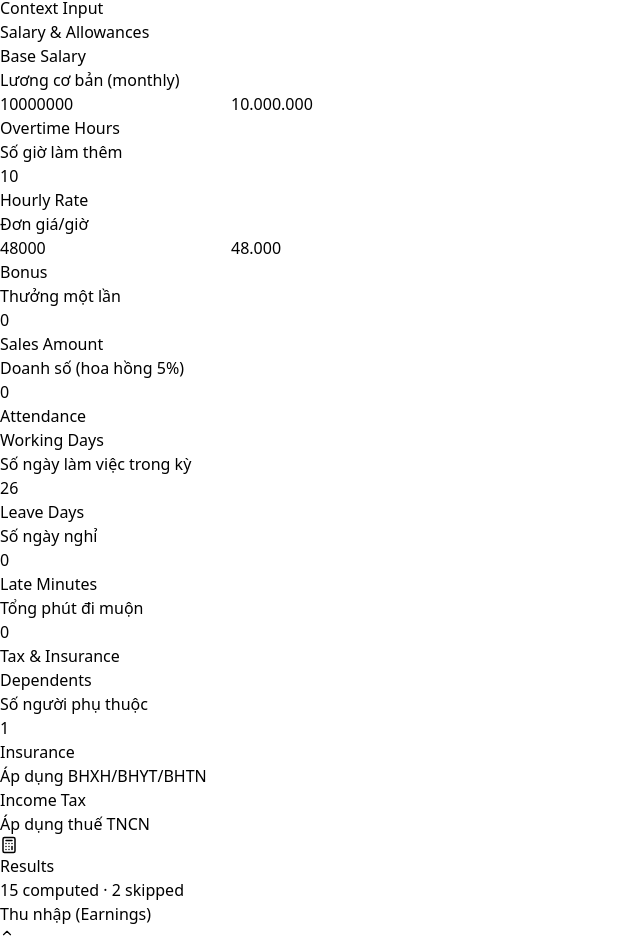
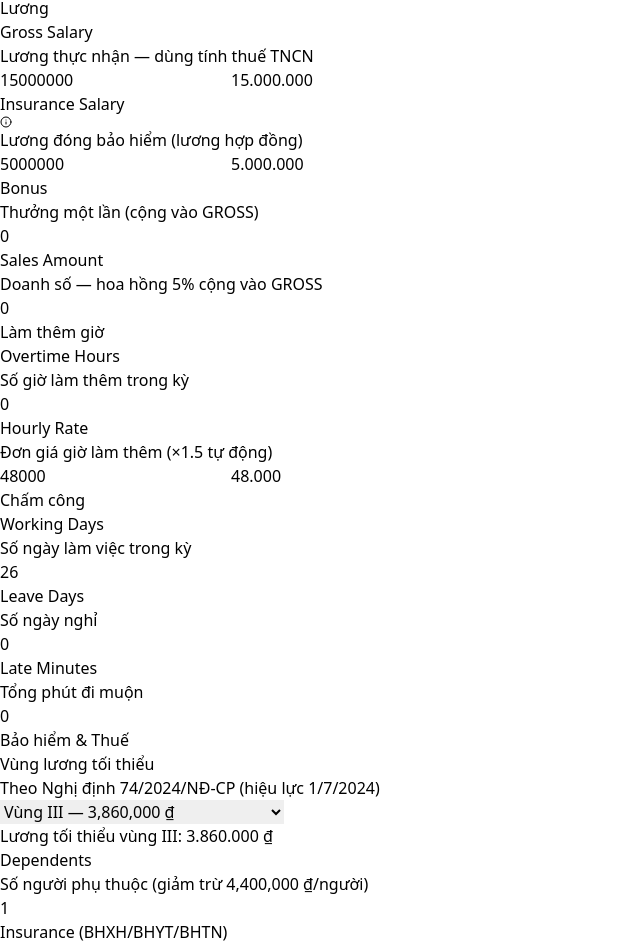
Before and after one commit to NgTrQuang/dynamic_salary_rule_engine, a React (Vite) app: page / in a window 1280 px wide. Shown: the part 1118-2062 px from the top of the page, without its empty margins (0-640 px from the left). Built offline with nearby package versions, Linux system fonts and the light colour scheme.

Commit message:
setup salary with region dropdown

```diff
--- a/src/App.jsx
+++ b/src/App.jsx
@@ -3,7 +3,7 @@ import RuleTable from "./components/RuleTable";
 import ContextInput from "./components/ContextInput";
 import ResultPanel from "./components/ResultPanel";
 import { runEngine } from "./engine/ruleEngine";
-import { defaultRules, defaultContext } from "./data/defaultRules";
+import { defaultRules, defaultContext, MIN_WAGE_BY_REGION } from "./data/defaultRules";
 import { Download, Upload, Play, RefreshCw, Cpu } from "lucide-react";
 
 export default function App() {
@@ -13,14 +13,20 @@ export default function App() {
   const [autoCalc, setAutoCalc] = useState(true);
   const fileInputRef = useRef(null);
 
+  function buildContext(c) {
+    const min_wage = MIN_WAGE_BY_REGION[c.region] ?? MIN_WAGE_BY_REGION["III"];
+    return { ...c, min_wage };
+  }
+
   const calculate = useCallback((r, c) => {
-    const res = runEngine(r ?? rules, c ?? context);
+    const ctx = buildContext(c ?? context);
+    const res = runEngine(r ?? rules, ctx);
     setResults(res);
   }, [rules, context]);
 
   // Run calculation on initial load
   useEffect(() => {
-    const res = runEngine(defaultRules, defaultContext);
+    const res = runEngine(defaultRules, buildContext(defaultContext));
     setResults(res);
   }, []);
 
@@ -32,6 +38,17 @@ export default function App() {
   function handleContextChange(newCtx) {
     setContext(newCtx);
     if (autoCalc) calculate(rules, newCtx);
+  }
+
+  function getWarnings() {
+    const min_wage = MIN_WAGE_BY_REGION[context.region] ?? MIN_WAGE_BY_REGION["III"];
+    const warnings = [];
+    if (context.insurance_enabled && context.insurance_salary < min_wage) {
+      warnings.push(
+        `Lương đóng BH (${context.insurance_salary.toLocaleString("vi-VN")} ₫) thấp hơn lương tối thiểu vùng ${context.region} (${min_wage.toLocaleString("vi-VN")} ₫). Hệ thống tự động dùng mức tối thiểu.`
+      );
+    }
+    return warnings;
   }
 
   function handleReset() {
@@ -152,7 +169,7 @@ export default function App() {
 
         {/* Result Panel */}
         <section className="col-span-12 md:col-span-8 bg-white rounded-2xl shadow-sm border border-gray-200 p-5">
-          <ResultPanel results={results} rules={rules} />
+          <ResultPanel results={results} rules={rules} warnings={getWarnings()} />
         </section>
       </main>
     </div>
--- a/src/components/ContextInput.jsx
+++ b/src/components/ContextInput.jsx
@@ -1,103 +1,207 @@
-import React from "react";
-import { SlidersHorizontal } from "lucide-react";
+import React, { useState } from "react";
+import { SlidersHorizontal, Info, AlertTriangle } from "lucide-react";
+import { MIN_WAGE_BY_REGION } from "../data/defaultRules";
 
-const FIELD_GROUPS = [
-  {
-    group: "Salary & Allowances",
-    fields: [
-      { key: "base_salary",    label: "Base Salary",      type: "number", description: "L\u01b0\u01a1ng c\u01a1 b\u1ea3n (monthly)" },
-      { key: "overtime_hours", label: "Overtime Hours",   type: "number", description: "S\u1ed1 gi\u1edd l\u00e0m th\u00eam" },
-      { key: "hourly_rate",    label: "Hourly Rate",      type: "number", description: "\u0110\u01a1n gi\u00e1/gi\u1edd" },
-      { key: "bonus",          label: "Bonus",            type: "number", description: "Th\u01b0\u1edfng m\u1ed9t l\u1ea7n" },
-      { key: "sales_amount",   label: "Sales Amount",     type: "number", description: "Doanh s\u1ed1 (hoa h\u1ed3ng 5%)" },
-    ],
-  },
-  {
-    group: "Attendance",
-    fields: [
-      { key: "working_days",   label: "Working Days",     type: "number", description: "S\u1ed1 ng\u00e0y l\u00e0m vi\u1ec7c trong k\u1ef3" },
-      { key: "leave_days",     label: "Leave Days",       type: "number", description: "S\u1ed1 ng\u00e0y ngh\u1ec9" },
-      { key: "late_minutes",   label: "Late Minutes",     type: "number", description: "T\u1ed5ng ph\u00fat \u0111i mu\u1ed9n" },
-    ],
-  },
-  {
-    group: "Tax & Insurance",
-    fields: [
-      { key: "dependents",       label: "Dependents",      type: "number",  description: "S\u1ed1 ng\u01b0\u1eddi ph\u1ee5 thu\u1ed9c" },
-      { key: "insurance_enabled", label: "Insurance",      type: "toggle",  description: "\u00c1p d\u1ee5ng BHXH/BHYT/BHTN" },
-      { key: "tax_enabled",       label: "Income Tax",     type: "toggle",  description: "\u00c1p d\u1ee5ng thu\u1ebf TNCN" },
-    ],
-  },
+const REGIONS = [
+  { value: "I",   label: "Vùng I — 4,960,000 ₫ (HN, HCM, ...)" },
+  { value: "II",  label: "Vùng II — 4,410,000 ₫" },
+  { value: "III", label: "Vùng III — 3,860,000 ₫" },
+  { value: "IV",  label: "Vùng IV — 3,450,000 ₫" },
 ];
 
-function formatNumber(val) {
-  if (val === "" || val === null || val === undefined) return "";
+function fmt(val) {
+  if (val === null || val === undefined || val === "") return "";
   return Number(val).toLocaleString("vi-VN");
 }
 
+function NumberField({ label, fieldKey, value, description, tooltip, warning, onChange }) {
+  const [showTip, setShowTip] = useState(false);
+  return (
+    <div className="flex flex-col gap-1">
+      <div className="flex items-center gap-1.5">
+        <label className="text-xs font-semibold text-gray-600 uppercase tracking-wide">{label}</label>
+        {tooltip && (
+          <div className="relative">
+            <Info
+              size={12}
+              className="text-gray-400 cursor-pointer hover:text-blue-500"
+              onMouseEnter={() => setShowTip(true)}
+              onMouseLeave={() => setShowTip(false)}
+            />
+            {showTip && (
+              <div className="absolute left-4 top-0 z-10 w-56 bg-gray-800 text-white text-xs rounded-lg px-3 py-2 shadow-lg">
+                {tooltip}
+              </div>
+            )}
+          </div>
+        )}
+      </div>
+      {description && <p className="text-xs text-gray-400">{description}</p>}
+      <div className="relative">
+        <input
+          type="text"
+          inputMode="numeric"
+          value={value ?? 0}
+          onChange={(e) => {
+            const num = e.target.value === "" ? 0 : parseFloat(e.target.value.replace(/[^0-9.-]/g, ""));
+            onChange(fieldKey, isNaN(num) ? 0 : num);
+          }}
+          className={`w-full border rounded-lg px-3 py-2 text-sm font-mono focus:outline-none focus:ring-2 focus:border-transparent bg-white ${
+            warning ? "border-amber-400 focus:ring-amber-400" : "border-gray-200 focus:ring-blue-400"
+          }`}
+        />
+        {(value ?? 0) >= 1000 && (
+          <span className="absolute right-3 top-1/2 -translate-y-1/2 text-xs text-gray-400 pointer-events-none">
+            {fmt(value)}
+          </span>
+        )}
+      </div>
+      {warning && (
+        <div className="flex items-start gap-1 text-amber-600 bg-amber-50 border border-amber-200 rounded-lg px-2 py-1.5">
+          <AlertTriangle size={12} className="mt-0.5 shrink-0" />
+          <span className="text-xs">{warning}</span>
+        </div>
+      )}
+    </div>
+  );
+}
+
+function ToggleField({ label, fieldKey, value, description, onChange }) {
+  return (
+    <div className="flex flex-col gap-1">
+      <div className="flex items-center justify-between">
+        <label className="text-xs font-semibold text-gray-600 uppercase tracking-wide">{label}</label>
+        <div
+          onClick={() => onChange(fieldKey, value ? 0 : 1)}
+          className={`cursor-pointer relative w-9 h-5 rounded-full transition-colors ${value ? "bg-blue-500" : "bg-gray-300"}`}
+        >
+          <div className={`absolute top-0.5 w-4 h-4 bg-white rounded-full shadow transition-transform ${value ? "translate-x-4" : "translate-x-0.5"}`} />
+        </div>
+      </div>
+      {description && <p className="text-xs text-gray-400">{description}</p>}
+    </div>
+  );
+}
+
 export default function ContextInput({ context, onChange }) {
-  function handleChange(key, raw) {
-    const num = raw === "" ? 0 : parseFloat(raw.replace(/[^0-9.-]/g, ""));
-    onChange({ ...context, [key]: isNaN(num) ? 0 : num });
+  function handleChange(key, val) {
+    onChange({ ...context, [key]: val });
   }
 
-  function handleToggle(key) {
-    onChange({ ...context, [key]: context[key] ? 0 : 1 });
-  }
-
-  const NUMBER_KEYS = new Set(["base_salary", "overtime_hours", "hourly_rate", "bonus", "sales_amount", "working_days", "leave_days", "late_minutes"]);
+  const minWage = MIN_WAGE_BY_REGION[context.region] ?? MIN_WAGE_BY_REGION["III"];
+  const insuranceWarn =
+    context.insurance_enabled && context.insurance_salary < minWage
+      ? `Dưới lương tối thiểu vùng ${context.region} (${fmt(minWage)} ₫). Hệ thống tự dùng mức tối thiểu.`
+      : null;
 
   return (
-    <div className="flex flex-col gap-3">
+    <div className="flex flex-col gap-4">
       <div className="flex items-center gap-2">
         <SlidersHorizontal size={18} className="text-gray-600" />
         <h2 className="text-lg font-semibold text-gray-800">Context Input</h2>
       </div>
 
-      <div className="flex flex-col gap-4">
-        {FIELD_GROUPS.map(({ group, fields }) => (
-          <div key={group}>
-            <p className="text-xs font-bold text-gray-400 uppercase tracking-widest mb-2 border-b border-gray-100 pb-1">{group}</p>
-            <div className="flex flex-col gap-3">
-              {fields.map(({ key, label, description, type }) => (
-                <div key={key} className="flex flex-col gap-1">
-                  <div className="flex items-center justify-between">
-                    <label className="text-xs font-semibold text-gray-600 uppercase tracking-wide">{label}</label>
-                    {type === "toggle" && (
-                      <div
-                        onClick={() => handleToggle(key)}
-                        className={`cursor-pointer relative w-9 h-5 rounded-full transition-colors ${
-                          context[key] ? "bg-blue-500" : "bg-gray-300"
-                        }`}
-                      >
-                        <div className={`absolute top-0.5 w-4 h-4 bg-white rounded-full shadow transition-transform ${
-                          context[key] ? "translate-x-4" : "translate-x-0.5"
-                        }`} />
-                      </div>
-                    )}
-                  </div>
-                  <p className="text-xs text-gray-400">{description}</p>
-                  {type !== "toggle" && (
-                    <div className="relative">
-                      <input
-                        type="text"
-                        inputMode="numeric"
-                        value={context[key] ?? 0}
-                        onChange={(e) => handleChange(key, e.target.value)}
-                        className="w-full border border-gray-200 rounded-lg px-3 py-2 text-sm font-mono focus:outline-none focus:ring-2 focus:ring-blue-400 focus:border-transparent bg-white"
-                      />
-                      {NUMBER_KEYS.has(key) && (context[key] ?? 0) >= 1000 && (
-                        <span className="absolute right-3 top-1/2 -translate-y-1/2 text-xs text-gray-400 pointer-events-none">
-                          {formatNumber(context[key])}
-                        </span>
-                      )}
-                    </div>
-                  )}
-                </div>
+      {/* ── LƯƠNG ───────────────────────────────────────── */}
+      <div>
+        <p className="text-xs font-bold text-gray-400 uppercase tracking-widest mb-2 border-b border-gray-100 pb-1">Lương</p>
+        <div className="flex flex-col gap-3">
+          <NumberField
+            label="Gross Salary"
+            fieldKey="base_salary"
+            value={context.base_salary}
+            description="Lương thực nhận — dùng tính thuế TNCN"
+            onChange={handleChange}
+          />
+          <NumberField
+            label="Insurance Salary"
+            fieldKey="insurance_salary"
+            value={context.insurance_salary}
+            description="Lương đóng bảo hiểm (lương hợp đồng)"
+            tooltip="Lương ghi trong hợp đồng dùng để đóng BHXH/BHYT/BHTN. Không thấp hơn lương tối thiểu vùng. Tối đa 36,000,000 ₫ (20× lương cơ sở). Nghị định 74/2024/NĐ-CP."
+            warning={insuranceWarn}
+            onChange={handleChange}
+          />
+          <NumberField
+            label="Bonus"
+            fieldKey="bonus"
+            value={context.bonus}
+            description="Thưởng một lần (cộng vào GROSS)"
+            onChange={handleChange}
+          />
+          <NumberField
+            label="Sales Amount"
+            fieldKey="sales_amount"
+            value={context.sales_amount}
+            description="Doanh số — hoa hồng 5% cộng vào GROSS"
+            onChange={handleChange}
+          />
+        </div>
+      </div>
+
+      {/* ── LÀNG GIỜ THÊM ───────────────────────────────── */}
+      <div>
+        <p className="text-xs font-bold text-gray-400 uppercase tracking-widest mb-2 border-b border-gray-100 pb-1">Làm thêm giờ</p>
+        <div className="flex flex-col gap-3">
+          <NumberField
+            label="Overtime Hours"
+            fieldKey="overtime_hours"
+            value={context.overtime_hours}
+            description="Số giờ làm thêm trong kỳ"
+            onChange={handleChange}
+          />
+          <NumberField
+            label="Hourly Rate"
+            fieldKey="hourly_rate"
+            value={context.hourly_rate}
+            description="Đơn giá giờ làm thêm (×1.5 tự động)"
+            onChange={handleChange}
+          />
+        </div>
+      </div>
+
+      {/* ── CHẤM CÔNG ────────────────────────────────────── */}
+      <div>
+        <p className="text-xs font-bold text-gray-400 uppercase tracking-widest mb-2 border-b border-gray-100 pb-1">Chấm công</p>
+        <div className="flex flex-col gap-3">
+          <NumberField label="Working Days"  fieldKey="working_days"  value={context.working_days}  description="Số ngày làm việc trong kỳ" onChange={handleChange} />
+          <NumberField label="Leave Days"    fieldKey="leave_days"    value={context.leave_days}    description="Số ngày nghỉ" onChange={handleChange} />
+          <NumberField label="Late Minutes"  fieldKey="late_minutes"  value={context.late_minutes}  description="Tổng phút đi muộn" onChange={handleChange} />
+        </div>
+      </div>
+
+      {/* ── BẢO HIỂM & THUẾ ─────────────────────────────── */}
+      <div>
+        <p className="text-xs font-bold text-gray-400 uppercase tracking-widest mb-2 border-b border-gray-100 pb-1">Bảo hiểm & Thuế</p>
+        <div className="flex flex-col gap-3">
+          {/* Region dropdown */}
+          <div className="flex flex-col gap-1">
+            <label className="text-xs font-semibold text-gray-600 uppercase tracking-wide">Vùng lương tối thiểu</label>
+            <p className="text-xs text-gray-400">Theo Nghị định 74/2024/NĐ-CP (hiệu lực 1/7/2024)</p>
+            <select
+              value={context.region}
+              onChange={(e) => handleChange("region", e.target.value)}
+              className="w-full border border-gray-200 rounded-lg px-3 py-2 text-sm focus:outline-none focus:ring-2 focus:ring-blue-400 bg-white"
+            >
+              {REGIONS.map((r) => (
+                <option key={r.value} value={r.value}>{r.label}</option>
               ))}
+            </select>
+            <div className="text-xs text-gray-500 bg-gray-50 rounded-lg px-2 py-1">
+              Lương tối thiểu vùng {context.region}:{" "}
+              <span className="font-semibold text-gray-700">{fmt(minWage)} ₫</span>
             </div>
           </div>
-        ))}
+
+          <NumberField
+            label="Dependents"
+            fieldKey="dependents"
+            value={context.dependents}
+            description="Số người phụ thuộc (giảm trừ 4,400,000 ₫/người)"
+            onChange={handleChange}
+          />
+          <ToggleField label="Insurance (BHXH/BHYT/BHTN)" fieldKey="insurance_enabled" value={context.insurance_enabled} description="Bật = áp dụng bảo hiểm bắt buộc" onChange={handleChange} />
+          <ToggleField label="Income Tax (TNCN)"          fieldKey="tax_enabled"       value={context.tax_enabled}       description="Bật = tính thuế thu nhập cá nhân" onChange={handleChange} />
+        </div>
       </div>
     </div>
   );
--- a/src/data/defaultRules.js
+++ b/src/data/defaultRules.js
@@ -7,7 +7,7 @@ export const defaultRules = [
     sequence: 1,
     category: "earning",
     condition: "",
-    formula: "(base_salary / 26) * (working_days - leave_days)"
+    formula: "base_salary"
   },
   {
     id: crypto.randomUUID(),
@@ -54,25 +54,27 @@ export const defaultRules = [
     condition: "sales_amount > 0",
     formula: "sales_amount * 0.05"
   },
-  // ── GROSS ────────────────────────────────────────────────
+  // ── GROSS (thực nhận, dùng cho thuế) ────────────────────
   {
     id: crypto.randomUUID(),
     code: "GROSS",
-    name: "Gross Salary",
+    name: "Gross Salary (actual)",
     sequence: 10,
     category: "summary",
     condition: "",
     formula: "BASIC + LUNCH + PHONE + OVERTIME + BONUS + SALES_BONUS"
   },
-  // ── INSURANCE (BHXH / BHYT / BHTN) ───────────────────────
+  // ── INSURANCE BASE (lương đóng BH, có trần 36tr) ─────────
+  // insurance_salary nhập từ context — là lương hợp đồng / lương đóng BH
+  // có thể thấp hơn base_salary nhưng không thấp hơn lương tối thiểu vùng
   {
     id: crypto.randomUUID(),
     code: "INSURANCE_BASE",
-    name: "Insurance Base Salary (capped 36M)",
+    name: "Insurance Base (capped 36M)",
     sequence: 20,
     category: "insurance",
     condition: "insurance_enabled",
-    formula: "min(BASIC, 36000000)"
+    formula: "min(max(insurance_salary, min_wage), 36000000)"
   },
   {
     id: crypto.randomUUID(),
@@ -110,7 +112,7 @@ export const defaultRules = [
     condition: "insurance_enabled",
     formula: "BHXH + BHYT + BHTN"
   },
-  // ── PERSONAL INCOME TAX (TNCN) ───────────────────────────
+  // ── PERSONAL INCOME TAX (TNCN) — tính trên GROSS thực ───
   {
     id: crypto.randomUUID(),
     code: "PERSONAL_DEDUCTION",
@@ -159,9 +161,19 @@ export const defaultRules = [
   }
 ];
 
+// Lương tối thiểu vùng theo Nghị định 74/2024/NĐ-CP (hiệu lực 1/7/2024)
+export const MIN_WAGE_BY_REGION = {
+  I:   4960000,
+  II:  4410000,
+  III: 3860000,
+  IV:  3450000,
+};
+
 export const defaultContext = {
-  base_salary: 10000000,
-  overtime_hours: 10,
+  base_salary: 15000000,
+  insurance_salary: 5000000,
+  region: "III",
+  overtime_hours: 0,
   hourly_rate: 48000,
   sales_amount: 0,
   dependents: 1,
@@ -170,5 +182,5 @@ export const defaultContext = {
   tax_enabled: 1,
   working_days: 26,
   leave_days: 0,
-  late_minutes: 0
+  late_minutes: 0,
 };
```
Also changed, not shown: src/components/ResultPanel.jsx (+12 -1 lines), src/salary_rules.json (+26 -24 lines), 3 other files (tests, documents, lock files or other folders).
